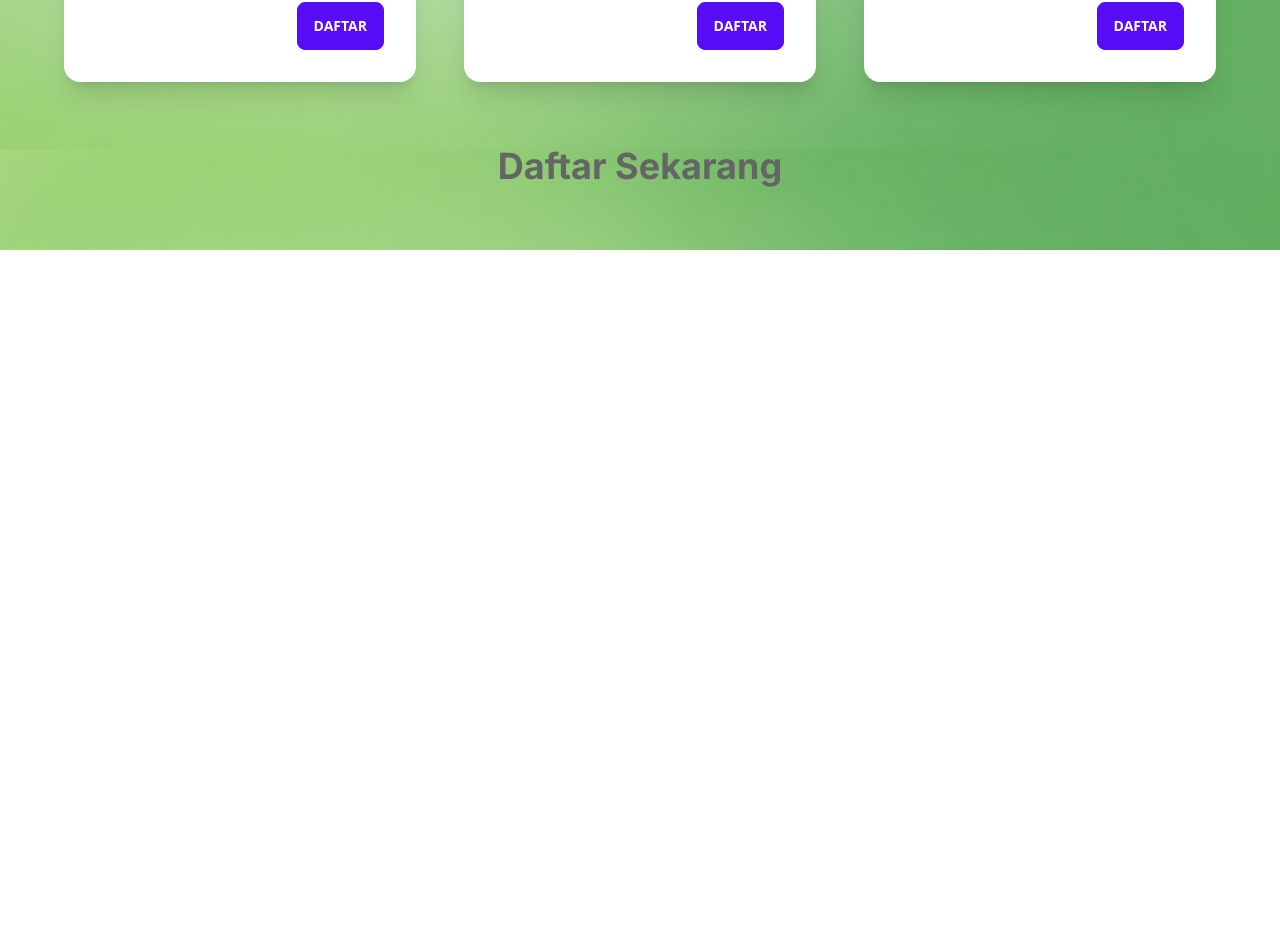
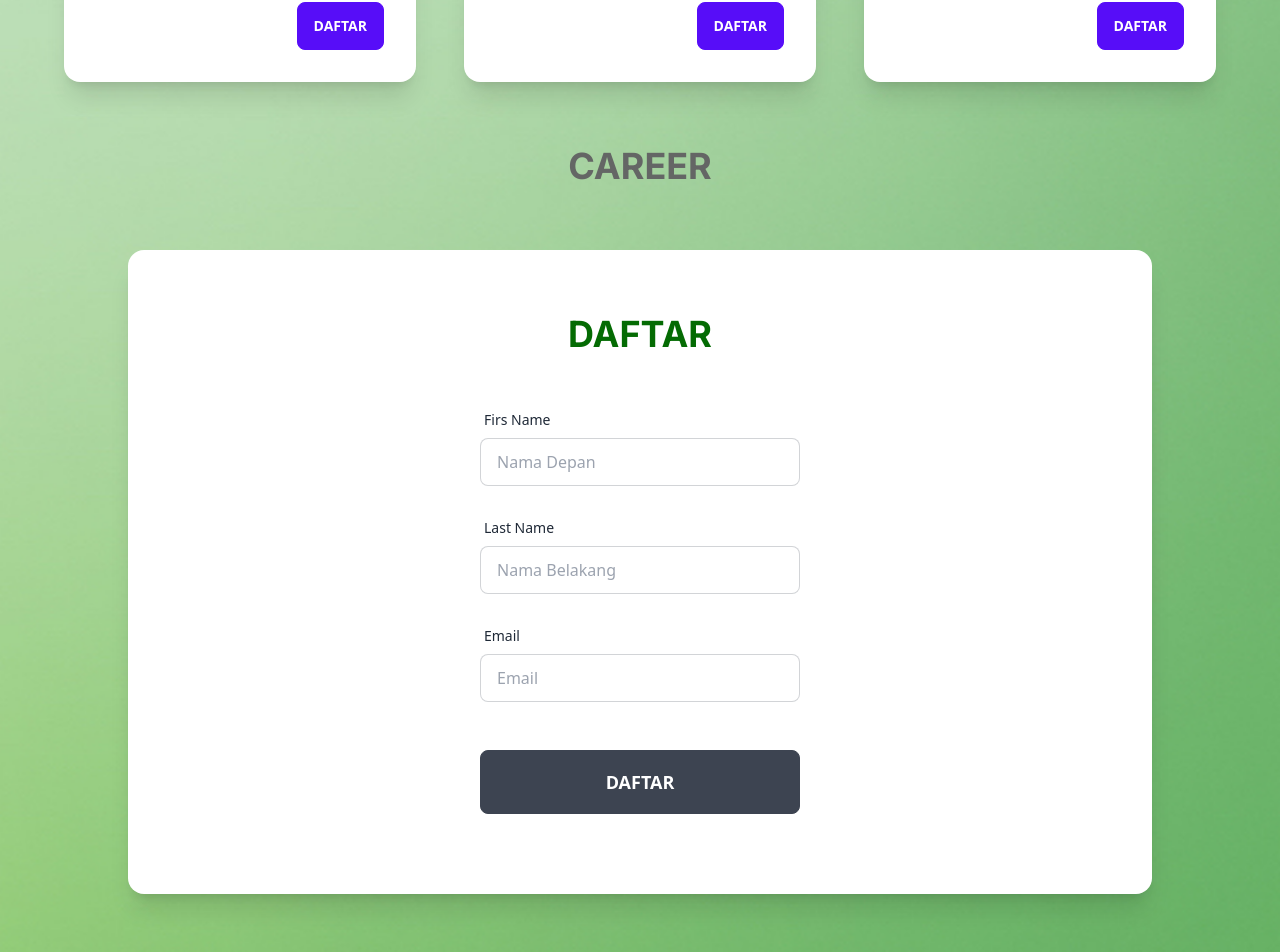
Before and after one commit to hsbysddq/surabaya-dev, a React (Create React App) app: page / in a window 1280 px wide. Shown: the part 2614-3566 px from the top of the page. Before the commit the page ends 2864 px from the top, so only its background shows below. Built offline with nearby package versions, Linux system fonts and the light colour scheme.

Commit message:
Edit Form

```diff
--- a/src/Component/Form.jsx
+++ b/src/Component/Form.jsx
@@ -1,11 +1,50 @@
-import React from "react"
-
 const Form = () => {
   return (
-    <div className="justify-center">
-      <h1 className="flex justify-center text-lightGrey font-inter text-4xl font-bold pb-16">
-        Daftar Sekarang
-      </h1>
+    <div className="container">
+      <div className="justify-center">
+        <h1 className="flex justify-center text-lightGrey font-inter text-4xl font-bold pb-16">
+          CAREER
+        </h1>
+        <div className="grid grid-cols-1">
+          <div className="card bg-white shadow-xl justify-center items-center mb-16">
+            <h1 className="flex justify-center text-tes font-inter text-4xl font-bold pb-12 mt-16">
+              DAFTAR
+            </h1>
+            <div className="form-control w-full max-w-xs">
+              <label className="label">
+                <span className="label-text">Firs Name</span>
+              </label>
+              <input
+                type="text"
+                placeholder="Nama Depan"
+                className="input input-bordered w-full max-w-xs mb-6"
+              />
+
+              <label className="label">
+                <span className="label-text">Last Name</span>
+              </label>
+              <input
+                type="text"
+                placeholder="Nama Belakang"
+                className="input input-bordered w-full max-w-xs mb-6"
+              />
+
+              <label className="label">
+                <span className="label-text">Email</span>
+              </label>
+              <input
+                type="text"
+                placeholder="Email"
+                className="input input-bordered w-full max-w-xs mb-12"
+              />
+
+              <button className="btn btn-xs sm:btn-sm md:btn-md lg:btn-lg mb-20">
+                Daftar
+              </button>
+            </div>
+          </div>
+        </div>
+      </div>
     </div>
   )
 }
--- a/src/Pages/Career.jsx
+++ /dev/null
@@ -1,12 +0,0 @@
-import Card from "../Component/Card"
-
-function Career() {
-  return (
-    <div className="bg-about w-screen h-[2000px]">
-      <div className="container">
-        <Card />
-      </div>
-    </div>
-  )
-}
-export default Career
--- a/src/Pages/Event.jsx
+++ b/src/Pages/Event.jsx
@@ -3,7 +3,7 @@ import Card from "../Component/Card"
 import Form from "../Component/Form"
 const Event = () => {
   return (
-    <div className="bg-about w-screen pt-[1300px]">
+    <div className="bg-about bg-cover bg-center w-screen pt-[1300px]">
       <div className="container">
         <div className="justify-center">
           <h1 className="flex justify-center text-lightGrey font-inter text-4xl font-bold pb-12">
```
